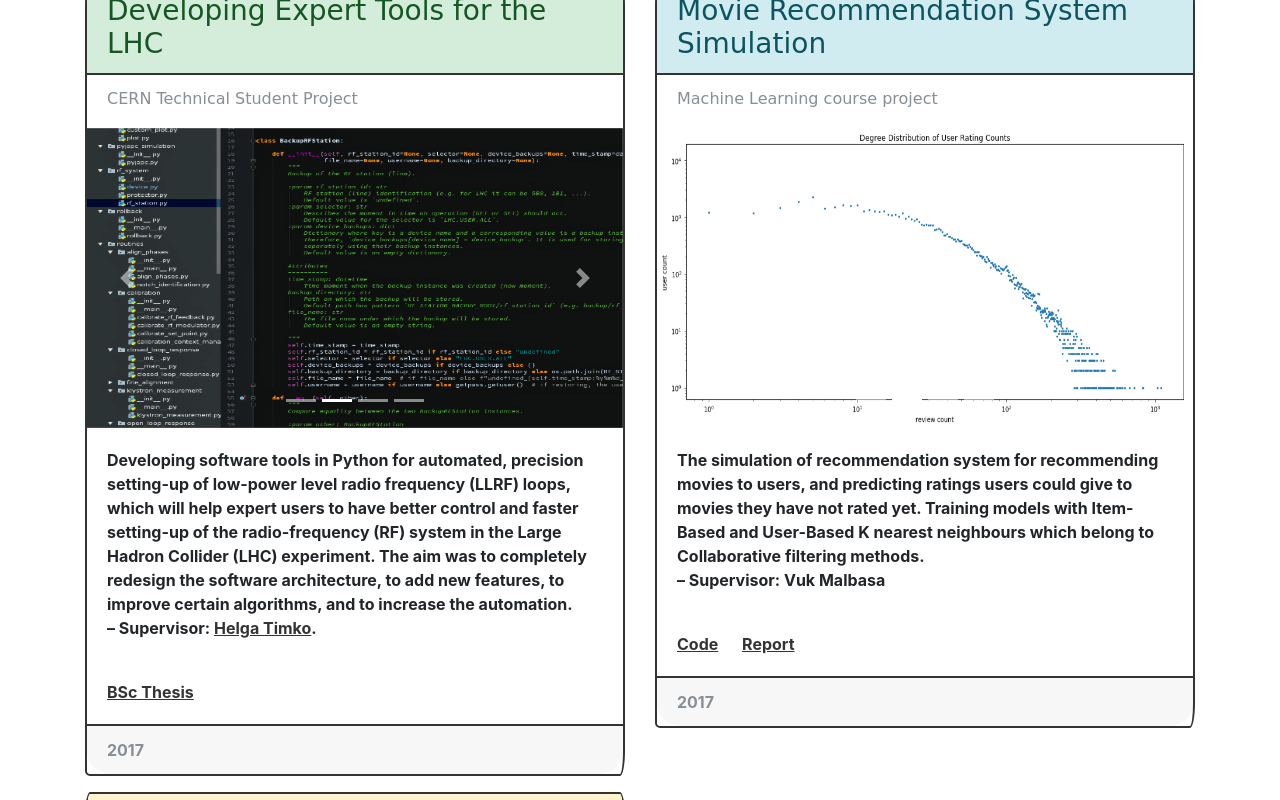
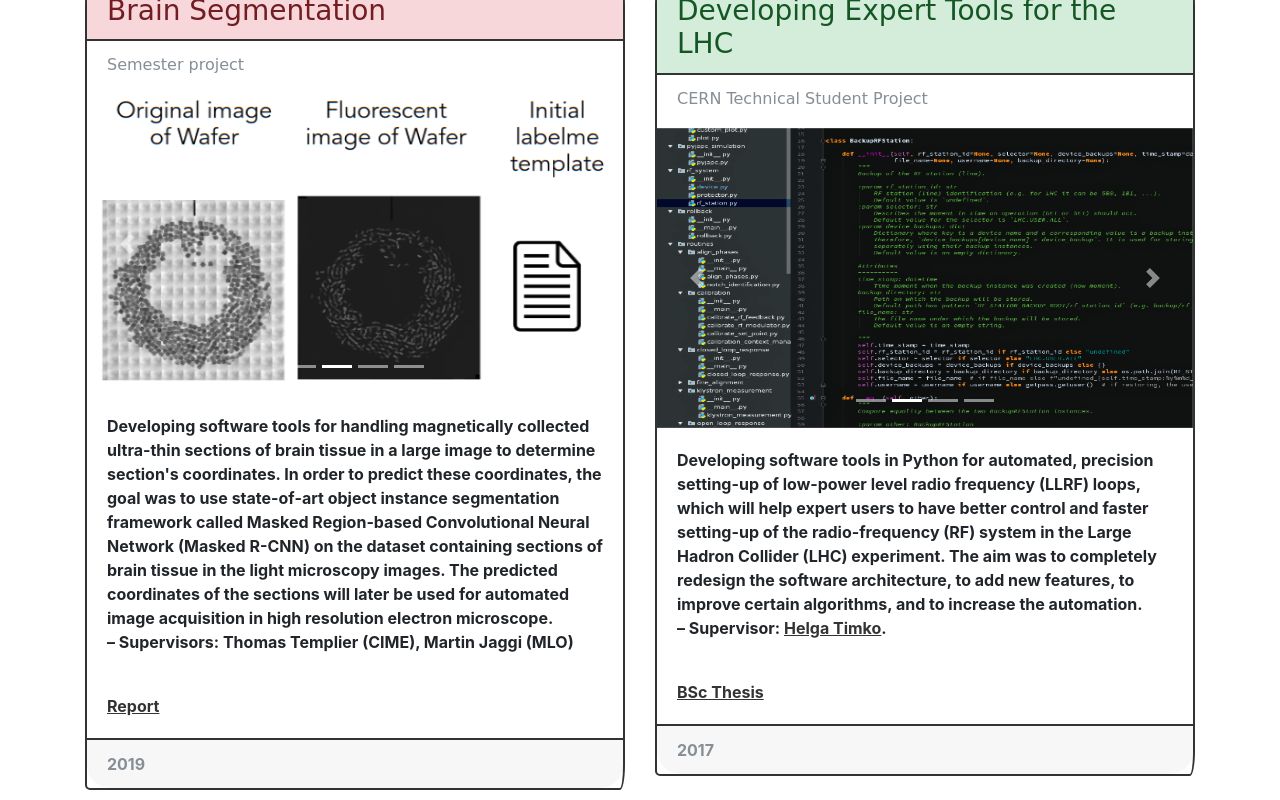
Before and after one commit to JelenaBanjac/JelenaBanjac.github.io, a plain HTML site: page index.html in a window 1280 px wide. Both pictures are taken after a click on the item 907 px from the left and 2185 px from the top of the page. Shown: the part 1785-2585 px from the top of the page. Drawn offline with nearby package versions, Linux system fonts and the light colour scheme; a web font is replaced by a local one.

Commit message:
add semester project

```diff
--- a/index.html
+++ b/index.html
@@ -2,7 +2,7 @@
 <html lang="en">
 	<head>
 		<meta name="yandex-verification" content="fcb43c549e96d398" />
-		<meta name="description" 							 content="Welcome to my page! I am a student playing with data at the moment.">
+		<meta name="description" 							 content="Welcome to my page! My name is Jelena Banjac and I am a student playing with data at the moment.">
 		<meta name="viewport" 								 content="width=device-width, initial-scale=1, maximum-scale=1.0, user-scalable=0">
 		<meta name="keywords" 								 content="jelena, banjac, jelena banjac, novi sad, ftn, epfl">
 		<meta name="google-site-verification"  content="6esuaFJ0gCplXQhSOn62fLpSxSSpqfEC4nmqAsxTGYY" />
@@ -11,7 +11,7 @@
 		<meta property="og:type"               content="portfolio" />
 		<meta property="og:title"              content="Jelena Banjac | Student of Data Science" />
 		<meta property="og:site_name" 				 content="Jelena Banjac" />
-		<meta property="og:description"        content="Welcome to my page! I am a student playing with data at the moment." />
+		<meta property="og:description"        content="Welcome to my page! My name is Jelena Banjac and I am a student playing with data at the moment." />
 		<meta property="og:image"              content="images/jelenabanjac_animation.gif" />
 
 		<title>Jelena Banjac | Student of Data Science</title>
@@ -315,6 +315,60 @@
 					<div class="center col-lg-6 col-md-6">
 						<div class="bs-component">
 							<div class="card mb-3">
+								<h3 class="card-header alert-danger">Brain Segmentation</h3>
+								<div class="card-body">
+								<h6 class="card-subtitle text-muted">Semester project</h6>
+								</div>
+								<div id="carouselBrainSegmentation" class="carousel slide" data-ride="carousel">
+									<ol class="carousel-indicators">
+										<li data-target="#carouselBrainSegmentation" data-slide-to="0" class="active"></li>
+										<li data-target="#carouselBrainSegmentation" data-slide-to="1"></li>
+										<li data-target="#carouselBrainSegmentation" data-slide-to="2"></li>
+										<li data-target="#carouselBrainSegmentation" data-slide-to="3"></li>
+									</ol>
+									<div class="carousel-inner">
+										<div class="carousel-item active">
+											<img class="d-block" style="height: 300px; width: 100%; display: block;" src="images/brain_1.png" alt="Card image">
+										</div>
+										<div class="carousel-item">
+											<img class="d-block" style="height: 300px; width: 100%; display: block;" src="images/brain_2.png" alt="Card image">
+										</div>
+										<div class="carousel-item">
+											<img class="d-block" style="height: 300px; width: 100%; display: block;" src="images/brain_3.png" alt="Card image">
+										</div>
+										<div class="carousel-item">
+											<img class="d-block" style="height: 300px; width: 100%; display: block;" src="images/brain_4.png" alt="Card image">
+										</div>
+
+									</div>
+									<a class="carousel-control-prev" href="#carouselBrainSegmentation" role="button" data-slide="prev">
+										<span class="carousel-control-prev-icon" aria-hidden="true"></span>
+										<span class="sr-only">Previous</span>
+									</a>
+									<a class="carousel-control-next" href="#carouselBrainSegmentation" role="button" data-slide="next">
+										<span class="carousel-control-next-icon" aria-hidden="true"></span>
+										<span class="sr-only">Next</span>
+									</a>
+								</div>
+								<div class="card-body">
+								<p class="card-text">Developing software tools for handling magnetically collected ultra-thin sections of brain tissue in a large image to determine section's coordinates. In order to predict these coordinates, the goal was to use state-of-art object instance segmentation framework called Masked Region-based Convolutional Neural Network (Masked R-CNN) on the dataset containing sections of brain tissue in the light microscopy images. The predicted coordinates of the sections will later  be used for automated image acquisition in high resolution electron microscope.
+								<br />– Supervisors: Thomas Templier (CIME), Martin Jaggi (MLO)</p>
+								</div>
+
+								<div class="card-body">
+								<a href="files/Semester_Project.pdf" target="_blank" class="card-link">Report</a>
+								</div>
+								<div class="card-footer text-muted">
+								2019
+								</div>
+							</div>
+
+						</div>
+					</div>
+
+					<div class="center col-lg-6 col-md-6">
+						<div class="bs-component">
+							<div class="card mb-3">
 							    <h3 class="card-header alert-success">Developing Expert Tools for the LHC</h3>
 							    <div class="card-body">
 								    <h6 class="card-subtitle text-muted">CERN Technical Student Project</h6>
@@ -368,6 +422,10 @@
 						</div>
 					</div>
 
+
+				</div>
+
+				<div class="row">
 					<div class="center col-lg-6 col-md-6">
 						<div class="bs-component">
 							<div class="card mb-3">
@@ -420,9 +478,7 @@
 
 						</div>
 					</div>
-				</div>
 
-				<div class="row">
 					<div class="center col-lg-6 col-md-6">
 						<div class="bs-component">
 							<div class="card mb-3">
```
Also changed, not shown: images/brain_1.png (added), images/brain_2.png (added), images/brain_3.png (added), images/brain_4.png (added), 1 other file. Lines whose indentation alone changed are shown as unchanged.
